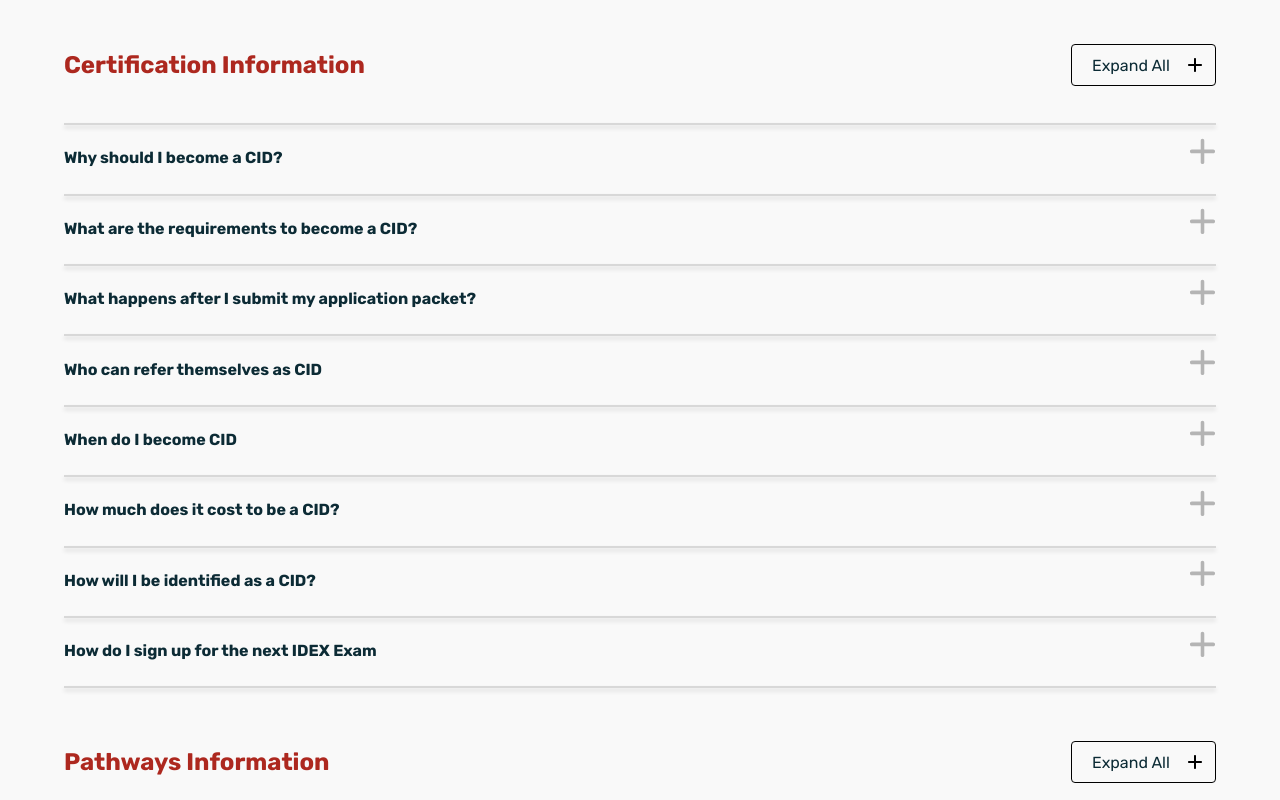
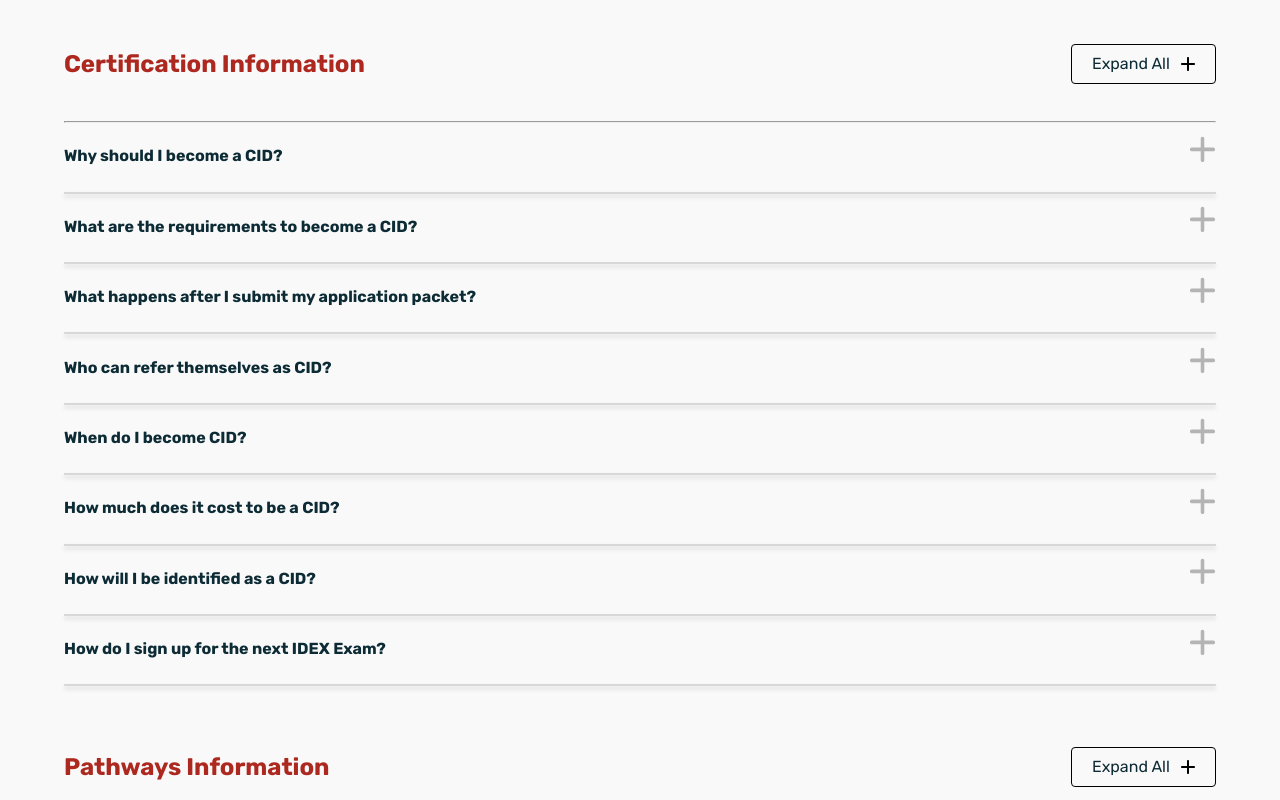
Before and after one commit to TritonSE/CCIDC-Application-Overhaul, a React (Vite) app in the folder frontend/: page / in a window 1280 px wide. Shown: the part 3380-4180 px from the top of the page. Built offline with nearby package versions, Linux system fonts and the light colour scheme.

Commit message:
PR changes addressed for FAQ/Accordion styling

```diff
--- a/frontend/src/components/Accordion.tsx
+++ b/frontend/src/components/Accordion.tsx
@@ -2,7 +2,7 @@ import { FC, ReactNode, useEffect, useRef, useState } from "react";
 
 import selectFAQ from "../assets/selectFAQ.svg";
 import unselectFAQ from "../assets/unselectFAQ.svg";
-import styles from "../stylesheets/Home.module.css";
+import styles from "./FAQ.module.css";
 
 export type AccordionProps = {
   title: string;
--- /dev/null
+++ b/frontend/src/components/FAQ.module.css
@@ -0,0 +1,140 @@
+/* General Styling */
+.heading {
+  font: var(--font-heading);
+}
+
+button {
+  border: none;
+  background-color: transparent;
+  outline: none;
+}
+
+.lightBlue {
+  color: rgba(66, 139, 205, 1);
+}
+
+.olist {
+  margin-left: 1.5rem;
+  line-height: 1.5;
+}
+
+.textDivider2 {
+  display: flex;
+  align-items: center;
+  --text-divider-gap: 1rem;
+}
+
+.textDivider2::before {
+  content: "";
+  height: 1px;
+  background-color: #d8d8d8;
+  flex-grow: 1;
+  margin-right: var(--text-divider-gap);
+}
+.textDivider2::after {
+  content: "";
+  height: 1px;
+  background-color: #d8d8d8;
+  flex-grow: 1;
+  margin-left: var(--text-divider-gap);
+}
+
+.red {
+  color: var(--color-ccidc-red);
+}
+
+.lineShadow {
+  border: "1px solid #d8d8d8";
+  box-shadow: "0px 3px 4px 0px rgba(0, 0, 0, 0.15)";
+}
+
+/* FAQ's Title, Contianer, and Components */
+
+.FaqsContainer {
+  display: flex;
+  flex-wrap: wrap;
+  flex-direction: column;
+  row-gap: 0.8rem;
+  margin-top: 1.5rem;
+  flex-grow: 1;
+}
+
+.faqBar {
+  display: flex;
+  flex-direction: row;
+  column-gap: 0.7rem;
+  align-items: center;
+}
+
+.faqTitle {
+  width: 1248px;
+  height: 65px;
+  display: flex;
+  justify-content: center;
+  align-items: center;
+  --text-divider-gap: 1rem;
+  font-size: 28px;
+}
+
+.infoTitle {
+  display: flex;
+  align-items: center;
+  justify-content: space-between;
+  margin-top: 1rem;
+  margin-bottom: 1.5rem;
+}
+
+.infoTitle h3 {
+  align-self: center;
+  margin-top: 0em;
+}
+
+.line {
+  content: "";
+  height: 1px;
+  background-color: #d8d8d8;
+}
+
+#pathwaysFAQ {
+  margin-top: 3rem;
+}
+/* Exapnd All Component */
+
+.expand {
+  display: flex;
+  width: 145px;
+  height: 40px;
+  padding: 8px, 48px, 8px, 16px;
+  border-radius: 4px;
+  border: 1px solid rgba(0, 0, 0, 1);
+  justify-content: center;
+  align-items: center;
+  justify-content: space-between;
+}
+
+.expand img {
+  height: 14px;
+  width: 14px;
+  margin-right: 20px;
+}
+
+.leftSpace {
+  margin-left: 20px;
+  line-height: 1.5;
+}
+
+#indentLineHeight {
+  margin-top: 1rem;
+  margin-left: 45px;
+  line-height: 1.5;
+}
+
+#indent {
+  margin-left: 25px;
+  line-height: 1.5;
+}
+
+#doubleIndent {
+  margin-left: 48px;
+  line-height: 1.5;
+}
--- a/frontend/src/components/FAQs.tsx
+++ b/frontend/src/components/FAQs.tsx
@@ -3,7 +3,7 @@ import { useState } from "react";
 import minusIcon from "../assets/minusIcon.svg";
 import plusIcon from "../assets/plusIcon.svg";
 import { Accordion } from "../components/index.ts";
-import styles from "../stylesheets/Home.module.css";
+import styles from "./FAQ.module.css";
 
 export function FAQs() {
   const [expandAllCertificationInfo, setExpandAllCertificationInfo] = useState(false);
@@ -24,24 +24,18 @@ export function FAQs() {
 
       <div className={styles.FaqsContainer}>
         <div className={styles.infoTitle}>
-          <h2 className={styles.red}>Certification Information</h2>
+          <h3 className={styles.red}>Certification Information</h3>
           <button className={styles.expand} onClick={toggleExpandAllCertificationInfo}>
-            <span style={{ marginLeft: 20 }}>
+            <span className={styles.leftSpace}>
               {expandAllCertificationInfo ? "Collapse" : "Expand All"}
             </span>
-            <div className={styles.expandAllPlus}>
             <img
               src={expandAllCertificationInfo ? minusIcon : plusIcon}
-                style={{ height: "14px", width: "14px" }}
               alt={expandAllCertificationInfo ? "1" : "+"}
             ></img>
-            </div>
-            {expandAllCertificationInfo}
           </button>
         </div>
-        <hr
-          style={{ border: "1px solid #d8d8d8", boxShadow: "0px 3px 4px 0px rgba(0, 0, 0, 0.15)" }}
-        ></hr>
+        <hr className={styles.lineShadow}></hr>
         <Accordion title="Why should I become a CID?" toggleAll={expandAllCertificationInfo}>
           <p>
             Certified Interior Designer (CID) is the exclusive legally recognized title for interior
@@ -59,14 +53,15 @@ export function FAQs() {
         >
           <p>
             To become a Certified Interior Designer (CID) in California, passing the IDEX@ Exam
-            tailored to the California Building COde (CBC) or Title 24 is mandatory. Applicants
-            should check the different pathways to ensure they meet CID requirements.
+            tailored to the California Building Code (CBC) or Title 24 is mandatory. Applicants
+            should check the different pathways to ensure they meet CID requirements. Overall,
+            applicants should:
           </p>
-          <ol className={styles.olist} id={styles.answerList}>
+          <ol className={styles.olist}>
             <li>Complete Online Application</li>
             <li>Sign Code of Ethics</li>
             <li>Provide Proof of Education</li>
-            <li>Provide Proof of Diversified interior design experience</li>
+            <li>Provide Proof of diversified interior design experience</li>
             <li>Provide a Photocopy of driver&apos;s license</li>
             <li>
               Pay with credit card or check to CCIDC for the: one-time-non-refundable application
@@ -84,10 +79,10 @@ export function FAQs() {
             <a href="https://ccidc.org/wp-login.php">
               <span className={styles.lightBlue}>login</span>
             </a>{" "}
-            to your portal for status updates after you submitted your application
+            to your portal for status updates after you submitted your application.
           </p>
         </Accordion>
-        <Accordion title="Who can refer themselves as CID" toggleAll={expandAllCertificationInfo}>
+        <Accordion title="Who can refer themselves as CID?" toggleAll={expandAllCertificationInfo}>
           {" "}
           <p>
             Only individuals who have fulfilled education, experience, and exam requirements and
@@ -96,25 +91,23 @@ export function FAQs() {
             &#34;unfair buisness practice&#34; under B&P Code Section 17200 for anyone to claim this
             designation without complying with{" "}
             <a href="https://leginfo.legislature.ca.gov/faces/codes_displaySection.xhtml?sectionNum=5800.&lawCode=BPC">
-              <span className={styles.lightBlue}>Section 5800.</span>
+              <span className={styles.lightBlue}>Section 5800</span>.
             </a>
           </p>
         </Accordion>
-        <Accordion title="When do I become CID" toggleAll={expandAllCertificationInfo}>
+        <Accordion title="When do I become CID?" toggleAll={expandAllCertificationInfo}>
           <p>Candidates are certified once the following have been completed:</p>
-          <ol style={{ marginLeft: 20, lineHeight: 1.5 }}>
+          <ol id={styles.indent}>
             <li>Bi-annual certification fees have been paid</li>
             <li>Certifcation number has been assigned</li>
-            <li>
+          </ol>
           Upon completion, CIDs will be mailed:
-              <ol type="a" style={{ marginLeft: 20 }}>
+          <ol type="a" className={styles.leftSpace} id={styles.doubleIndent}>
             <li>Cid information Binder</li>
             <li>CID Certificate</li>
             <li>Verification Letter with CID #</li>
             <li>CID ID-Card</li>
             <li>Rubber or Degital Stamp (Only if order, approximately 8-12 weeks later)</li>
-              </ol>
-            </li>
           </ol>
         </Accordion>
         <Accordion
@@ -141,27 +134,22 @@ export function FAQs() {
           title="How will I be identified as a CID?"
           toggleAll={expandAllCertificationInfo}
         >
-          <ol type="a" style={{ marginLeft: 35, lineHeight: 1.5 }}>
-            <li>
-              Each CID should affix a stamp or wet signature to all drawings, speicifations, or
-              documents prepared for submission. All documents should be presented as interior
-              design documents. <span style={{ fontWeight: "bold" }}>NOT </span> architectural or
-              egineering ones.
-            </li>
-          </ol>
+          Each CID should affix a stamp or wet signature to all drawings, specifications, or
+          documents prepared for submission. All documents should be presented as interior design
+          documents, <strong>NOT</strong> architectural or egineering ones.
         </Accordion>
         <Accordion
-          title="How do I sign up for the next IDEX Exam"
+          title="How do I sign up for the next IDEX Exam?"
           toggleAll={expandAllCertificationInfo}
         >
           <p>
-            The IDEX® California is a certification exam designed for Calfornia, focusing on the
-            California Building Code (CBC), Title 24, ethics, buisness practices, and design
-            standards. The examination evaluates designers&apos; competence in various areas,
-            including Commercial and Residential California Codes and Regulations, Design Synthesis,
+            The IDEX® California is a certification exam designed for California, focusing on the
+            California Building Code (CBC), Title 24, ethics, business practices, and design
+            standards. The examination evaluates designers' competence in various areas, including
+            Commercial and Residential California Codes and Regulations, Design Synthesis,
             Schematics, Programming, Space Planning, Design Development, Working Drawings,
             Construction documents, Furniture and finish specifications, Lighting layout and
-            specifications, Contract documents, Contract administration, Buisness law, and Ethics.
+            specifications, Contract documents, Contract administration, Business law, and Ethics.
             Please refer to this website for more information about the exam and to{" "}
             <a href="https://www.idexprep.com/exam.html">
               <span className={styles.lightBlue}>sign up</span>.
@@ -169,27 +157,18 @@ export function FAQs() {
           </p>
         </Accordion>
         <div className={styles.infoTitle} id={styles.pathwaysFAQ}>
-          <h2 className={styles.red}>Pathways Information</h2>
+          <h3 className={styles.red}>Pathways Information</h3>
           <button className={styles.expand} onClick={toggleExpandAllPathwaysInfo}>
-            <span style={{ marginLeft: 20 }}>
+            <span className={styles.leftSpace}>
               {expandAllPathwaysInfo ? "Collapse" : "Expand All"}
             </span>
-            <div className={styles.expandAllPlus}>
             <img
               src={expandAllPathwaysInfo ? minusIcon : plusIcon}
-                style={{ height: "14px", width: "14px" }}
               alt={expandAllPathwaysInfo ? "-" : "+"}
             ></img>
-            </div>
-            {expandAllCertificationInfo}
           </button>
         </div>
-        <hr
-          style={{
-            border: "1px solid #d8d8d8",
-            boxShadow: "0px 3px 4px 0px rgba(0, 0, 0, 0.15)",
-          }}
-        ></hr>
+        <hr className={styles.lineShadow}></hr>
 
         <Accordion
           title="How do I know which pathway is right for me?"
@@ -274,12 +253,12 @@ export function FAQs() {
           </ol>
         </Accordion>
         <Accordion title="Can international candidates apply?" toggleAll={expandAllPathwaysInfo}>
-          <ol type="a" style={{ marginLeft: 45, lineHeight: 1.5 }}>
+          <ol type="a" id={styles.indentLineHeight}>
             <li>
               All candidates who meet the qualifications are encouraged to become certified, as long
               as they provide
             </li>
-            <ol type="i" style={{ marginLeft: 25 }}>
+            <ol type="i" id={styles.indent}>
               <li>International Education from Accredited Source</li>
               <li>Accreditation by USDE International Equivalent accrediting agency</li>
               <li>Provide translated/verified transcripts</li>
--- a/frontend/src/components/Page.tsx
+++ b/frontend/src/components/Page.tsx
@@ -1,6 +1,6 @@
 import React from "react";
 
-import styles from "../stylesheets/Page.module.css";
+import styles from "./Page.module.css";
 
 export type PageProps = {
   children: React.ReactNode;
--- a/frontend/src/stylesheets/Home.module.css
+++ b/frontend/src/stylesheets/Home.module.css
@@ -153,82 +153,6 @@ h3 {
   line-height: 1.5em;
 }
 
-/* FAQ's Title, Contianer, and Components */
-
-.FaqsContainer {
-  display: flex;
-  flex-wrap: wrap;
-  flex-direction: column;
-  row-gap: 0.8rem;
-  margin-top: 1.5rem;
-  flex-grow: 1;
-}
-
-.faqBar {
-  display: flex;
-  flex-direction: row;
-  column-gap: 0.7rem;
-  align-items: center;
-}
-
-.faqTitle {
-  width: 1248px;
-  height: 65px;
-  display: flex;
-  justify-content: center;
-  align-items: center;
-  --text-divider-gap: 1rem;
-  font-size: 28px;
-}
-
-.infoTitle {
-  display: flex;
-  align-items: center;
-  justify-content: space-between;
-  margin-top: 1rem;
-  margin-bottom: 1.5rem;
-}
-
-.infoTitle h2 {
-  align-self: center;
-  margin-top: 0em;
-}
-
-.line {
-  content: "";
-  height: 1px;
-  background-color: #d8d8d8;
-}
-
-#answerList {
-  line-height: 1.5;
-}
-
-#pathwaysFAQ {
-  margin-top: 2.5rem;
-}
-/* Exapnd All Component */
-
-.expand {
-  display: flex;
-  width: 145px;
-  height: hug(40px);
-  padding: 8px, 48px, 8px, 16px;
-  border-radius: 4px;
-  border: 1px solid rgba(0, 0, 0, 1);
-  justify-content: center;
-  align-items: center;
-  justify-content: space-between;
-}
-
-.expandAllPlus {
-  display: flex;
-  height: 40px;
-  width: 40px;
-  justify-content: center;
-  align-items: center;
-}
-
 /* Footer content */
 
 .footer {
@@ -257,10 +181,3 @@ a {
 .lightBlue {
   color: rgba(66, 139, 205, 1);
 }
-
-/* General Styling */
-button {
-  border: none;
-  background-color: transparent;
-  outline: none;
-}
```
Also changed, not shown: frontend/src/components/Page.module.css (renamed from frontend/src/stylesheets/Page.module.css). Lines whose indentation alone changed are shown as unchanged.
